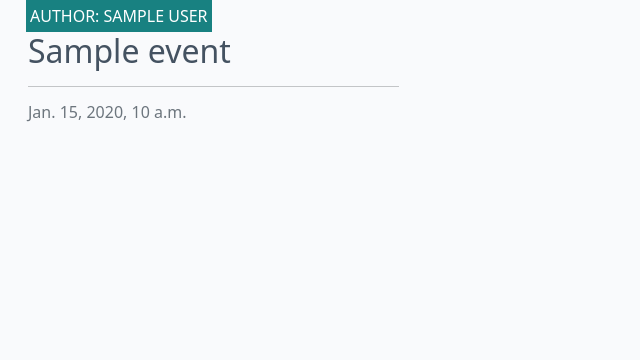
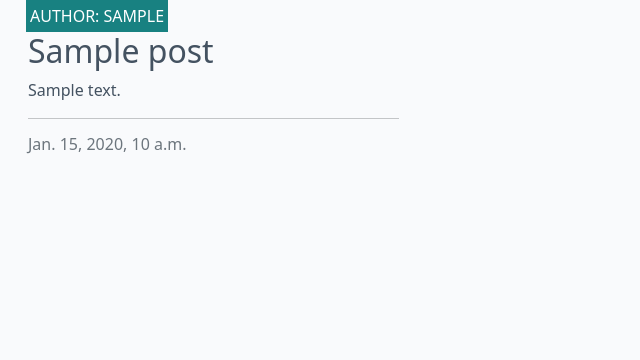
Before and after one commit to KateMcGuane/spill_the_beans, a Django app: template blog/templates/blog/index.html in a window 1280 px wide. Shown: the part 60-420 px from the top of the page, without its empty margins (0-640 px from the left). Run offline with Django 4.2, Linux system fonts and the light colour scheme; tables that the repository leaves empty hold one stand-in row (values such as "Sample post"); the template is opened without the code that fills it: values that come from a table or form of the project are taken from there, most other values are stand-ins (such as "Sample title", 1, 10 or a date in 2020).

Commit message:
Revert index.html to code to start of building of blog post view

```diff
--- a/blog/templates/blog/index.html
+++ b/blog/templates/blog/index.html
@@ -9,7 +9,7 @@
         <!-- Blog Entries Column -->
         <div class="col-12 mt-3 left">
             <div class="row">
-                {% for post in event_list %}
+                {% for post in post_list %}
                 <div class="col-md-4">
                     <div class="card mb-4">
                         <div class="card-body">
@@ -19,7 +19,8 @@
                                 </div>
                             </div>
                             <a href="{% url 'post_detail' post.slug %}" class="post-link">
-                                <h2 class="card-title">{{ event.event_name }}</h2>
+                                <h2 class="card-title">{{ post.title }}</h2>
+                                <p class="card-text">{{ post.excerpt }}</p>
                             </a>
 
                             <hr />
```
